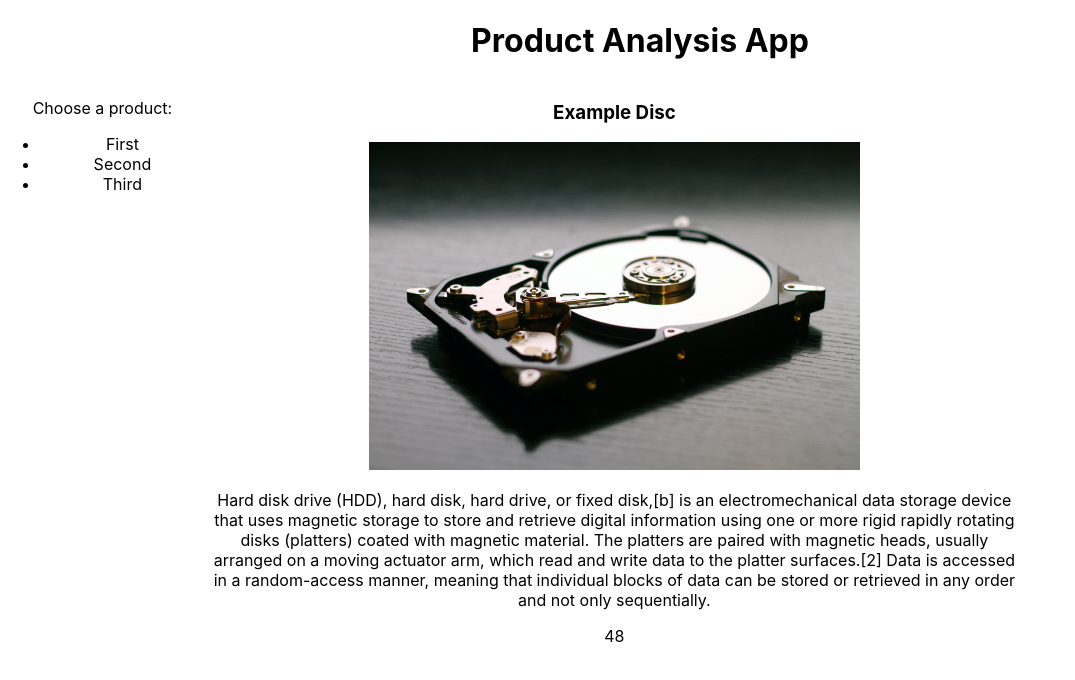
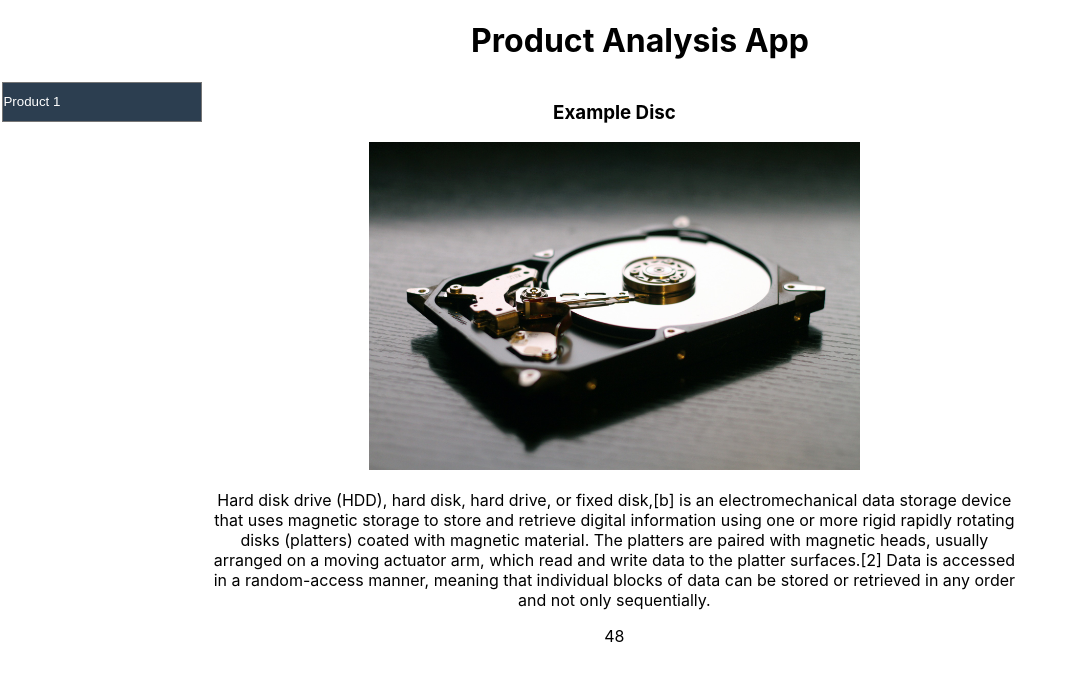
Before and after one commit to Spearek/React-Product-analisis-APP, a React (Create React App) app in the folder analysis-app/: page / in a window 1280 px wide. Shown: the top 680 px of the page, without its empty margins (0-1075 px from the left). Built offline with nearby package versions, Linux system fonts and the light colour scheme.

Commit message:
initial Switcher implementation into root element

```diff
--- a/analysis-app/src/App.css
+++ b/analysis-app/src/App.css
@@ -6,6 +6,3 @@
   justify-content: space-around;
   width: 80%;
 }
-.products{
-  width: 20%;
-}
--- a/analysis-app/src/App.js
+++ b/analysis-app/src/App.js
@@ -1,6 +1,7 @@
 import React, { Component } from 'react';
 import './App.css';
-import  ProductCard from './components/ProductCard/ProductCard'
+import  ProductCard from './components/ProductCard/ProductCard';
+import Switcher from './components/Switcher/Switcher';
 
 class App extends Component {
 
@@ -33,14 +34,8 @@ class App extends Component {
       <div className="App">
         <h1>Product Analysis App</h1>
         <div className="topOfLayout">
-          <div className="products">
-            <p>Choose a product:</p>
-              <ul>
-                <li>First</li>
-                <li>Second</li>
-                <li>Third</li>
-              </ul>
-          </div>
+            <Switcher/>
+
             <ProductCard
             title={this.state.activeProduct.name}
             image={this.state.activeProduct.photo}
--- a/analysis-app/src/components/Switcher/Switcher.css
+++ b/analysis-app/src/components/Switcher/Switcher.css
@@ -1,3 +1,15 @@
 .products{
     width: 20%;
   }
+
+  select{
+      outline: 0;
+      background: #2c3e50;
+      color: #fff;
+      appearance: none;
+      width: 15em;
+      height: 3em;
+      cursor: pointer;
+
+
+  }
--- a/analysis-app/src/components/Switcher/Switcher.js
+++ b/analysis-app/src/components/Switcher/Switcher.js
@@ -14,3 +14,6 @@ const switcher = () => {
         </div>
     )
 }
+
+
+export default switcher;
```
